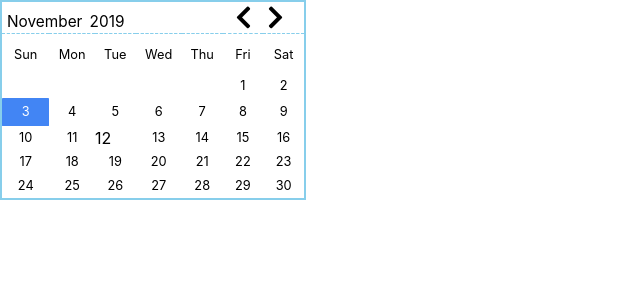
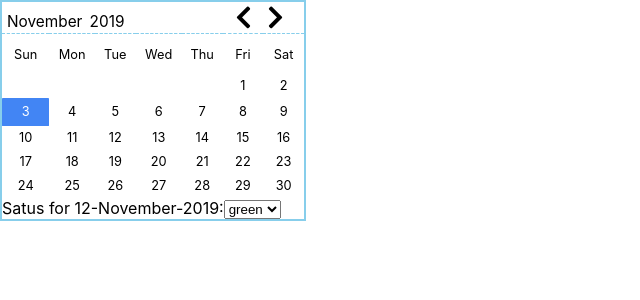
Before and after one commit to sohaibmh/achieve-frontend, a React (Create React App) app: page / in a window 1280 px wide. Both pictures are taken after a click on the element "12". Shown: the top 300 px of the page, without its empty margins (0-640 px from the left). Built offline with nearby package versions, Linux system fonts and the light colour scheme.

Commit message:
did some work on changing colours for each selected day

```diff
--- a/src/Components/Calendar.js
+++ b/src/Components/Calendar.js
@@ -1,6 +1,7 @@
 import React, { Component } from 'react';
 import moment from 'moment';
 import './calendar.css'
+import { thisExpression } from '@babel/types';
 
 class Calendar extends Component {
 
@@ -21,7 +22,12 @@ state = {
   today: moment(),
   showMonthPopup: false,
   showYearPopup: false,
-  selectedDay: null
+  selectedDay: null,
+  counter: 0,
+  greens: [],
+  reds: [],
+  colours: [],
+  showColours: false,
 }
 
 year = () => this.state.dateContext.format('Y')
@@ -156,8 +162,48 @@ onDayClick = (e, day) => {
   this.setState({
     selectedDay: day
   })
-  this.props.onDayClick && this.props.onDayClick(e, day)
+  // this.props.onDayClick && this.props.onDayClick(e, day)
+
+  // this.setState({
+  //   counter: this.state.selectedDay == day ? (this.state.counter === 2 ? 0 : this.state.counter +1) : 0
+  // })
+
+  this.setState({
+    showColours: !this.state.showColours
+  })
 }
+
+postEventOnClick = (event) => {
+  event.preventDefault()
+
+  let objToAdd = event.target.value
+
+  this.setState({
+    colours: [...this.state.colours, objToAdd]
+  })
+
+  // this.postAttraction(objToAdd)
+
+  // alert('Event added to your favourites list')
+}
+
+
+
+Colours = () => {
+  return (
+    <form>
+      <label>
+        Satus for {this.state.selectedDay + "-" + this.month() + "-" + this.year()}:
+        <select onChange={this.postEventOnClick}>
+          <option value={this.state.selectedDay + this.month() + this.year() + '-green'}>green</option>
+          <option value={this.state.selectedDay + this.month() + this.year() + '-red'}>red</option>
+        </select>
+      </label>
+    </form>
+  )
+}
+
+
 
   render() {
 
@@ -172,12 +218,25 @@ onDayClick = (e, day) => {
       blanks.push(<td key={i * 27} className='emptySlot'>{""}</td>)
     }
 
+    let a = [3, ]
     let daysInMonth = []
     for (let d = 1; d <= this.daysInMonth(); d ++ ) {
       let className = (d == this.currentDay() ? "day current-day" : "day")
-      let selectedClass = (d == this.state.selectedDay ? 'selected-day' : "")
+      let selectedClass = () => {
+          if (this.state.colours.includes(d + this.month() + this.year() + '-green') ) {
+            a.push(...a, d, 'green') && console.log(a)
+            return ' selected-day-green '
+          }
+          else if (this.state.colours.includes(d + this.month() + this.year() + '-red') ) {
+            a.push(...a, d, 'red') && console.log(a)
+            return ' selected-day-red '
+          }
+          else {
+            return " "
+        }
+      }
       daysInMonth.push(
-      <td key={d} className={className + selectedClass}>
+      <td key={d} className={className + selectedClass()}>
         <span onClick={e => this.onDayClick(e, d)}>{d}</span>
       </td>)
     }
@@ -233,6 +292,7 @@ onDayClick = (e, day) => {
               {trElems}
             </tbody>
         </table>
+        {this.state.showColours ? <this.Colours /> : null}
       </div>
     );
   }
--- a/src/Components/calendar.css
+++ b/src/Components/calendar.css
@@ -58,13 +58,23 @@ tr {
     border-radius: 2%;
     color: white;
 }
-.selected-day {
-    background-color:yellow;
+
+.selected-day-green {
+    background-color: green;
     width: 28px;
     height: 28px;
     line-height: 28px;
     border-radius: 2%;
     color: black;
+}
+
+.selected-day-red {
+  background-color:red;
+  width: 28px;
+  height: 28px;
+  line-height: 28px;
+  border-radius: 2%;
+  color: black;
 }
 
 .month-popup {
```
Also changed, not shown: src/Components/Goals.js (line endings or trailing spaces).
